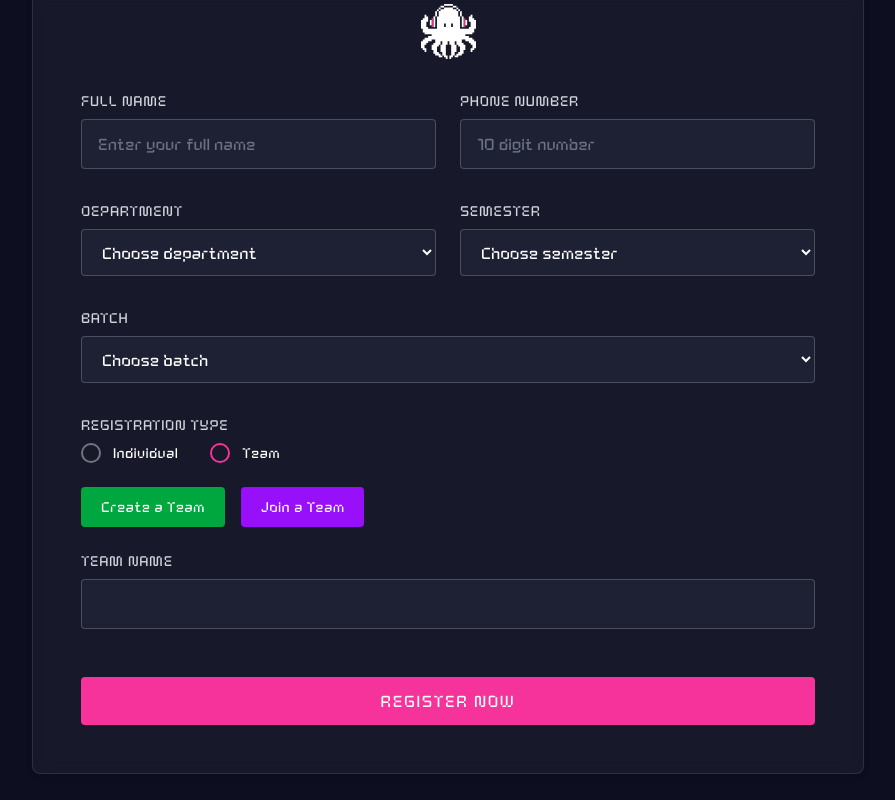
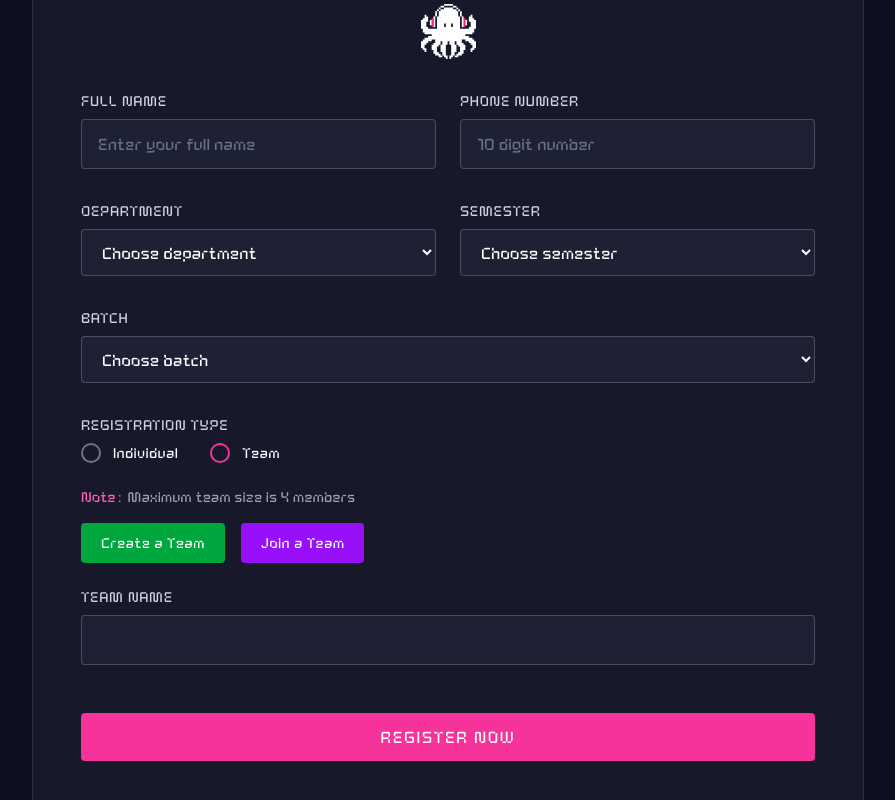
Before and after one commit to parikz45/glitch-event, a React (Vite) app in the folder glitch-event/: page / in a window 1280 px wide. Both pictures are taken after a click on the label "Team". Shown: the part 788-1588 px from the top of the page, without its empty margins (192-1087 px from the left). Built offline with nearby package versions, Linux system fonts and the light colour scheme.

Commit message:
update: added teamsize note and validation for individuals

```diff
--- a/glitch-event/src/App.jsx
+++ b/glitch-event/src/App.jsx
@@ -13,7 +13,7 @@ function App() {
   const [thankYou, setThankYou] = useState(false);
   const [isLoading, setIsLoading] = useState(false);
   // validation errors
-  const [errors, setErrors] = useState({ fullName: '', phone: '', department: '', semester: '' });
+  const [errors, setErrors] = useState({ fullName: '', phone: '', department: '', semester: '', futureTeam: '' });
 
   // Form data state
   const [formData, setFormData] = useState({
@@ -72,6 +72,8 @@ function App() {
   // Handle future team radio / checkbox
   const handleFutureTeam = (value) => {
     setFormData((prev) => ({ ...prev, futureTeam: value || 'N/A' }));
+    // clear futureTeam error on change
+    if (errors.futureTeam) setErrors((prev) => ({ ...prev, futureTeam: '' }));
   };
 
   // Handle team code input (for joining a team)
@@ -96,6 +98,11 @@ function App() {
     if (!/^\d{10}$/.test(formData.phone)) newErrors.phone = 'Phone must be 10 digits';
     if (!formData.department) newErrors.department = 'Department is required';
     if (!formData.semester) newErrors.semester = 'Semester is required';
+
+    // Validate future team selection for individual registration
+    if (formData.registrationType === 'Individual' && formData.futureTeam === 'N/A') {
+      newErrors.futureTeam = 'Please select yes or no for joining a team later';
+    }
 
     if (Object.keys(newErrors).length) {
       setErrors((prev)=>({ ...prev, ...newErrors }));
@@ -137,7 +144,7 @@ function App() {
     setIndividual(false);
     setJoinTeam(false);
     setShowCode(false);
-    setErrors({ fullName: '', phone: '', department: '', semester: '' });
+    setErrors({ fullName: '', phone: '', department: '', semester: '', futureTeam: '' });
   };
 
   // utility classes mirroring musashi / shadcn style tokens
@@ -311,7 +318,11 @@ function App() {
 
                     {/* Team actions */}
                     {team && (
-                      <div className='flex flex-wrap gap-4 mt-6'>
+                      <div className='mt-6'>
+                        <div className='mb-4 text-sm text-gray-400'>
+                          <span className='text-pink-400'>Note:</span> Maximum team size is 4 members
+                        </div>
+                        <div className='flex flex-wrap gap-4'>
                           <button
                             type='button'
                             onClick={handleCreateTeam}
@@ -326,6 +337,7 @@ function App() {
                           >
                             Join a Team
                           </button>
+                        </div>
                       </div>
                     )}
 
@@ -386,6 +398,7 @@ function App() {
                             <span className='ml-3 text-sm'>No</span>
                           </label>
                         </div>
+                        {errors.futureTeam && <p className={errorText}>{errors.futureTeam}</p>}
                       </div>
                     )}
 
```
Lines whose indentation alone changed are shown as unchanged.
